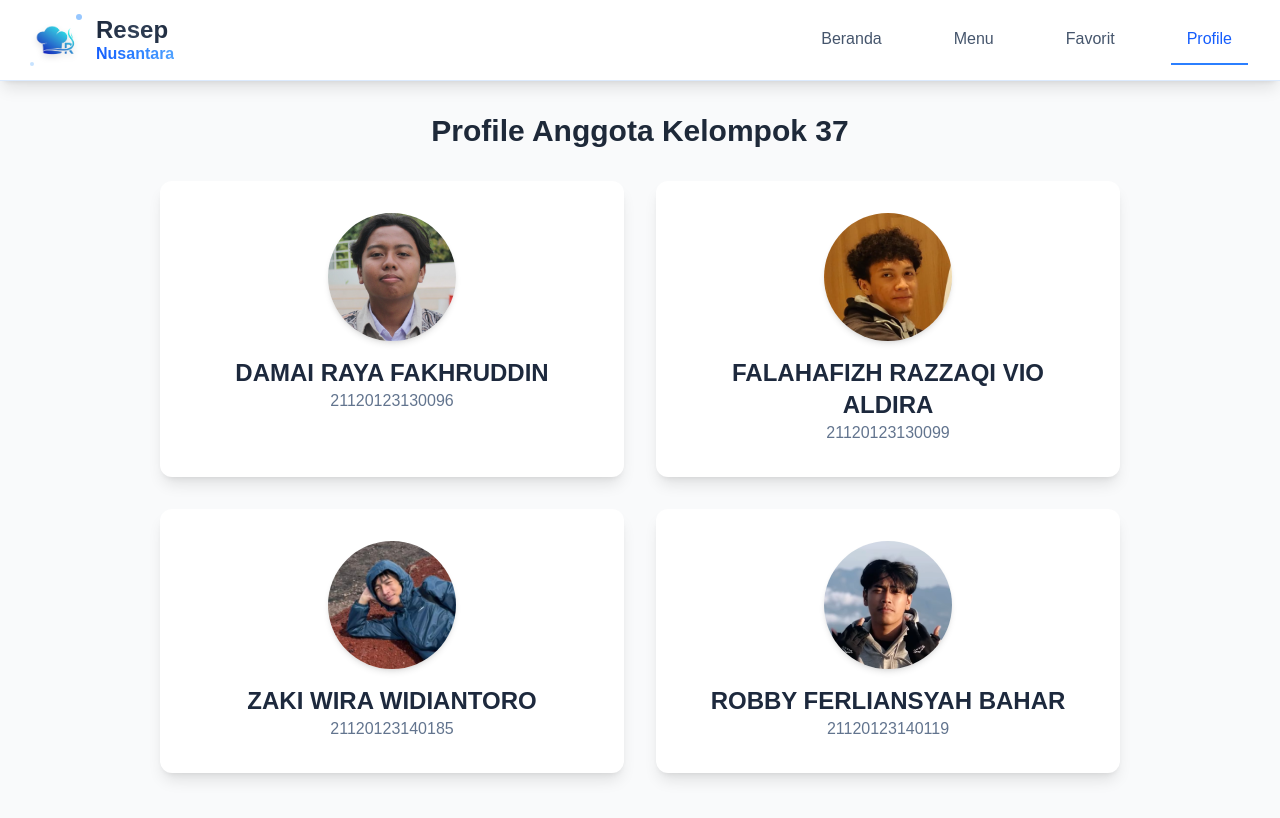
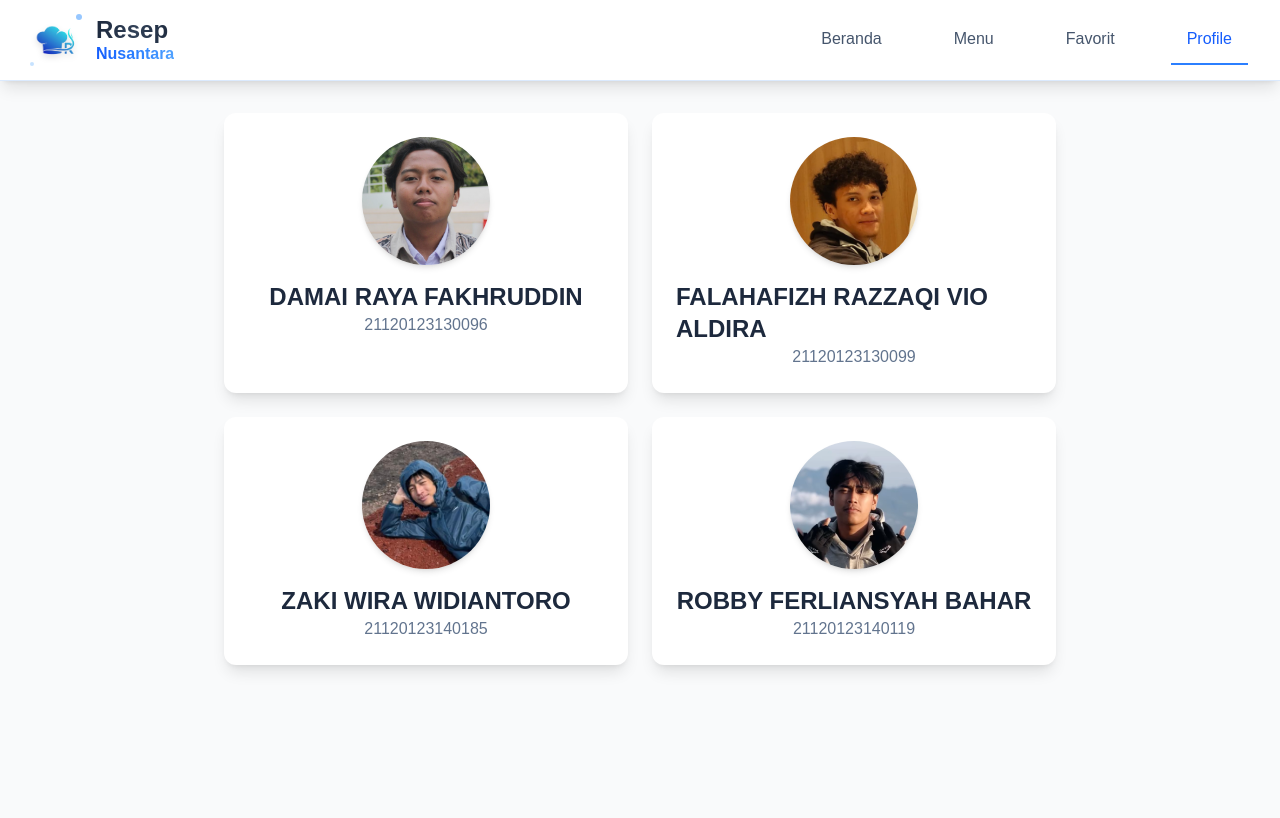
Before and after one commit to Damairf/Tugas_Modul4_Praktikum_PPB_Kel37, a React (Vite) app: page /profile in a window 1280 px wide. Shown: the top 818 px of the page. Built offline with nearby package versions, Linux system fonts and the light colour scheme.

Commit message:
code commit

```diff
--- a/src/pages/ProfilePage.jsx
+++ b/src/pages/ProfilePage.jsx
@@ -1,52 +1,23 @@
-// src/pages/ProfilePage.jsx
+import Raya from "../assets/Raya.png";
+import Vio from "../assets/Vio.png";
+import Zaki from "../assets/Zaki.png";
+import Robby from "../assets/Robby.png";
+
 export default function ProfilePage() {
-  const members = [
-    {
-      name: "DAMAI RAYA FAKHRUDDIN",
-      nim: "21120123130096",
-      img: "src/assets/Raya.png",
-    },
-    {
-      name: "FALAHAFIZH RAZZAQI VIO ALDIRA",
-      nim: "21120123130099",
-      img: "src/assets/Vio.png",
-    },
-    {
-      name: "ZAKI WIRA WIDIANTORO",
-      nim: "21120123140185",
-      img: "src/assets/Zaki.png",
-    },
-    {
-      name: "ROBBY FERLIANSYAH BAHAR",
-      nim: "21120123140119",
-      img: "src/assets/Robby.png",
-    },
-  ];
-
   return (
-    <div className="p-4 md:p-8 pb-20 md:pb-8 max-w-5xl mx-auto">
-      <h1 className="text-2xl md:text-3xl font-bold text-gray-800 mb-8 text-center">
-        Profile Anggota Kelompok 37
-      </h1>
-
-      <div className="grid grid-cols-1 sm:grid-cols-2 gap-8">
-        {members.map((member, index) => (
-          <div
-            key={index}
-            className="bg-white rounded-xl shadow-lg p-6 md:p-8 flex flex-col items-center"
-          >
-            <img
-              src={member.img}
-              alt={member.name}
-              className="w-32 h-32 rounded-full mb-4 shadow-md object-cover"
-            />
-            <h2 className="text-2xl font-bold text-slate-800 text-center">
-              {member.name}
-            </h2>
-            <p className="text-slate-500">{member.nim}</p>
-          </div>
-        ))}
-      </div>
+    <div className="p-4 md:p-8 pb-20 md:pb-8 max-w-4xl mx-auto grid grid-cols-1 md:grid-cols-2 gap-6">
+      {[
+        { img: Raya, name: "DAMAI RAYA FAKHRUDDIN", nim: "21120123130096" },
+        { img: Vio, name: "FALAHAFIZH RAZZAQI VIO ALDIRA", nim: "21120123130099" },
+        { img: Zaki, name: "ZAKI WIRA WIDIANTORO", nim: "21120123140185" },
+        { img: Robby, name: "ROBBY FERLIANSYAH BAHAR", nim: "21120123140119" }
+      ].map((member) => (
+        <div key={member.nim} className="bg-white rounded-xl shadow-lg p-6 flex flex-col items-center">
+          <img src={member.img} alt={member.name} className="w-32 h-32 rounded-full mb-4 shadow-md object-cover" />
+          <h2 className="text-2xl font-bold text-slate-800">{member.name}</h2>
+          <p className="text-slate-500">{member.nim}</p>
+        </div>
+      ))}
     </div>
   );
 }
```
